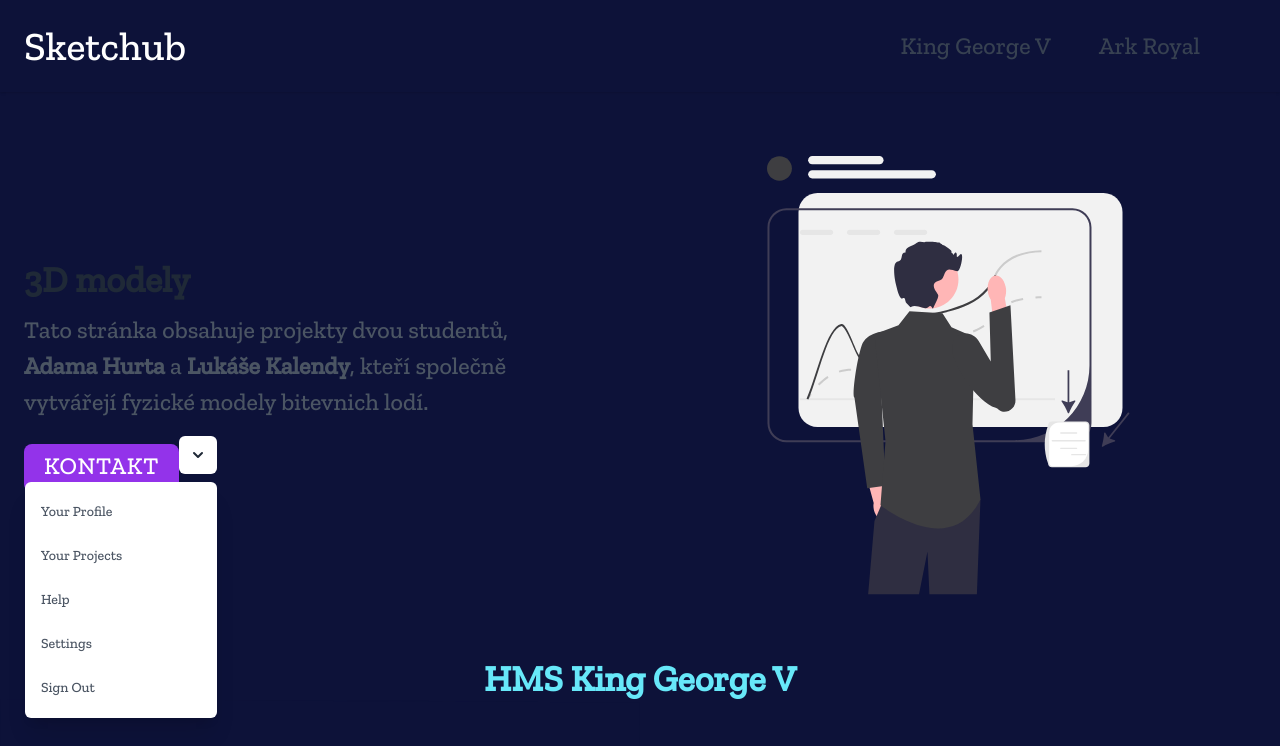
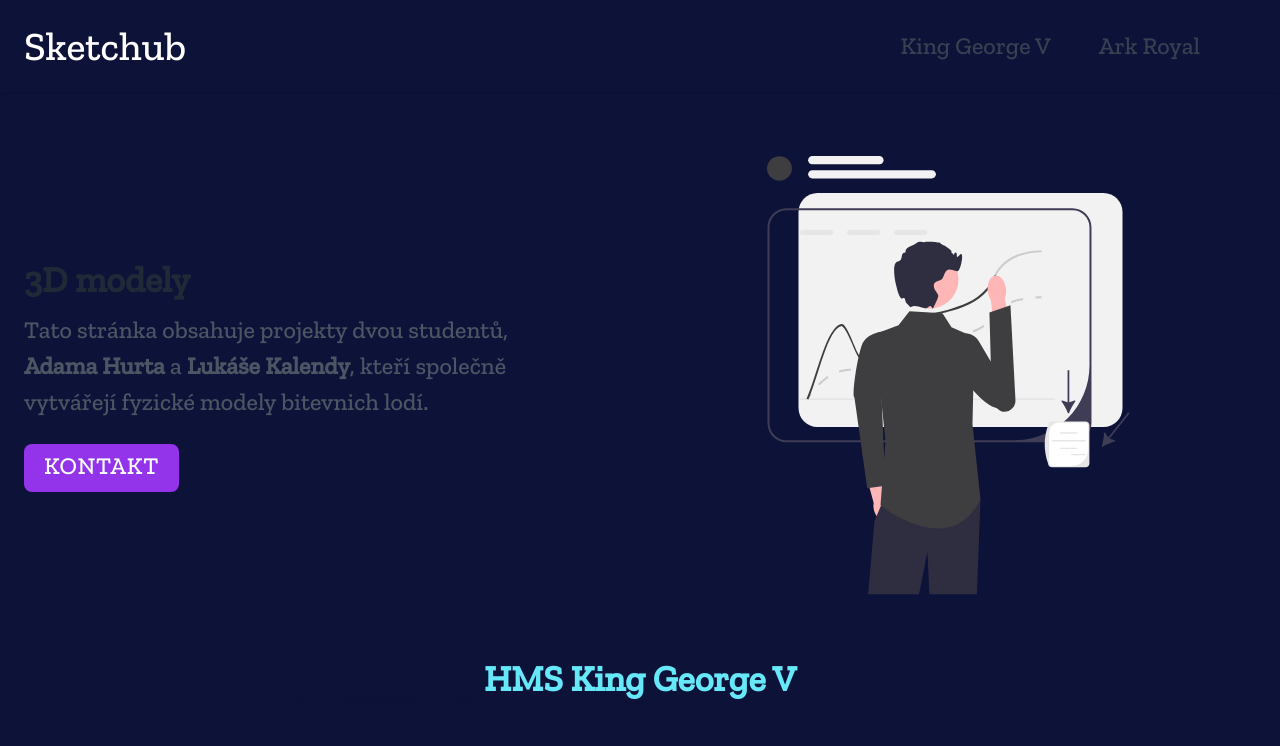
Before and after one commit to LukasKalenda/Sketchhub.eu, a Nuxt app: page / in a window 1280 px wide. Shown: the top 746 px of the page. Built offline with nearby package versions, Linux system fonts and the light colour scheme; a web font is replaced by a local one.

Commit message:
odebrani dropwdopwnu

```diff
--- a/pages/index.vue
+++ b/pages/index.vue
@@ -26,7 +26,7 @@
               >
                 <NuxtLink to="/kontakt">Kontakt</NuxtLink>
               </button>
-              <Dropdown />
+              <!-- <Dropdown /> -->
             </div>
           </div>
 
```
